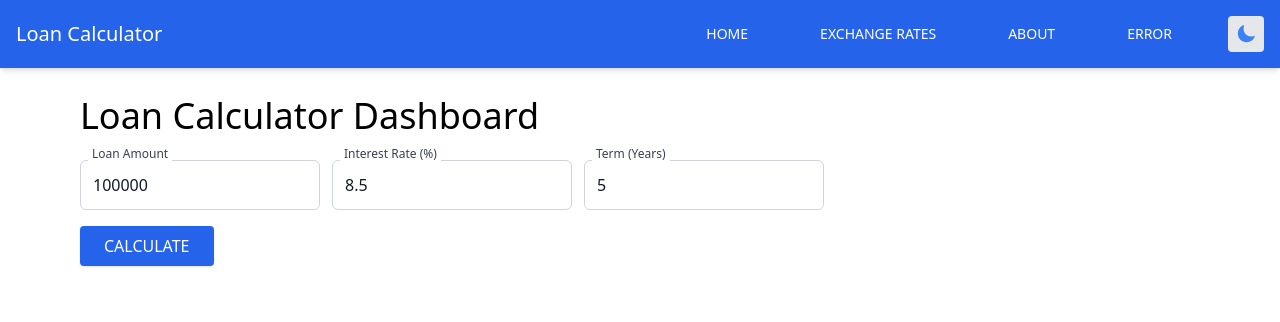
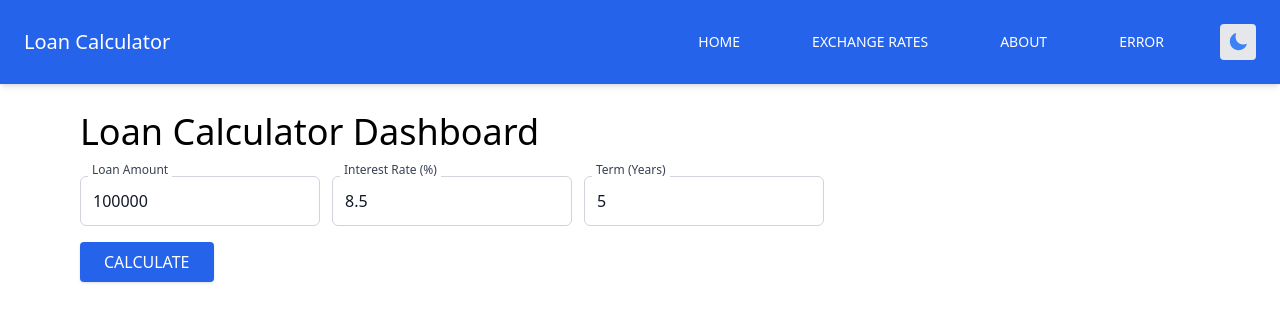
Before and after one commit to praveenrapuru/loan-calculator, a React (Create React App) app: page / in a window 1280 px wide. Shown: the top 322 px of the page. Built offline with nearby package versions, Linux system fonts and the light colour scheme; no server answers.

Commit message:
change header responsive

```diff
--- a/src/components/Header.js
+++ b/src/components/Header.js
@@ -12,9 +12,9 @@ export default function Header({ darkMode, setDarkMode }) {
 
   return (
     <header className={`bg-blue-600 dark:bg-gray-800 text-white shadow-md`}>
-      <div className="flex items-center justify-between px-4 py-4">
+      <div className="flex items-center justify-between px-4 py-4 md:px-6 md:py-6">
         <div className="text-xl font-light">Loan Calculator</div>
-        <div className="flex items-center text-sm font-light space-x-10">
+        <div className="flex items-center text-sm font-light space-x-10 sm:space-x-6 md:space-x-8 lg:space-x-10">
           <Link to="/"
                 className={`${linkClass} ${activeLink === "home" ? (darkMode ? "bg-gray-600" : "bg-blue-700") : ""}`}
                 onClick={() => handleClick("home")}>
--- a/src/components/LoanResults.js
+++ b/src/components/LoanResults.js
@@ -1,5 +1,4 @@
 import React from "react";
-import EmiDisplay from "./EmiDisplay";
 
 function LoanResults({  schedule, currency, rate }) {
   if (!Array.isArray(schedule) || schedule.length === 0) {
```
Also changed, not shown: package.json (+6 -2 lines), 1 other file (tests, documents, lock files or other folders).
